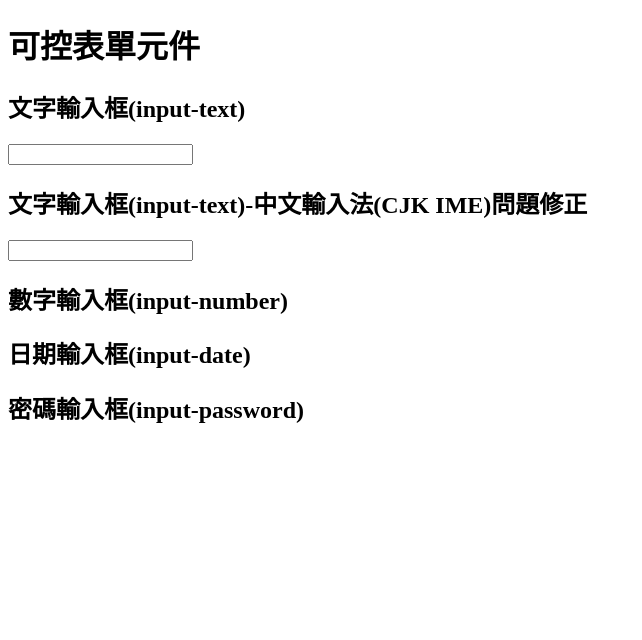
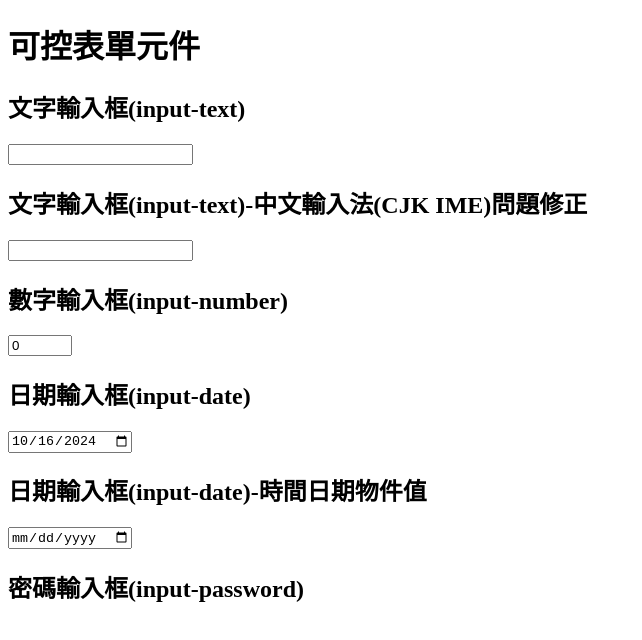
Before and after one commit to FrostAce52/next-base-main, a Next.js app: page /cs-1016/controlled-form in a window 1280 px wide. Shown: the top 640 px of the page, without its empty margins (0-642 px from the left). Built offline with nearby package versions, Linux system fonts and the light colour scheme.

Commit message:
controlled-form 02 date, number

```diff
--- a/components/controlled-form/my-input-text.js
+++ b/components/controlled-form/my-input-text.js
@@ -2,7 +2,21 @@ import React, { useState, useEffect } from 'react'
 import InputIME from './input-ime'
 
 export default function MyInputText(props) {
+  // input-text
   const [text, setText] = useState('')
+  // input-number
+  const [price, setPrice] = useState(0)
+  // input-date  (yyyy-mm-dd) ISO 8601
+  const [birth, setBirth] = useState('2024-10-16')
+  // 轉換函式
+  // 時間日期物件 ==> yyyy-mm-dd 字串
+  // sv (Swedish	svenska 瑞典語)，此語言使用的本地日期格式是ISO 8601
+  const dateToString = (date = null) =>
+    date instanceof Date ? date.toLocaleDateString('sv') : ''
+  // yyyy-mm-dd 字串 ==> 時間日期物件
+  const stringToDate = (str = '') => new Date(str)
+  // 時間日期物件(特殊物件，初始值可以用null或使用今天、某天)
+  const [inputDateObj, setInputDateObj] = useState(null)
 
   return (
     <>
@@ -19,15 +33,42 @@ export default function MyInputText(props) {
       <h2>文字輸入框(input-text)-中文輸入法(CJK IME)問題修正</h2>
       <InputIME
         type="text"
-        // 文字輸入框上呈現的是目前text狀態的值
         value={text}
-        // 文字輸入框使用者有輸入時，設定到狀態中
         onChange={(e) => {
           setText(e.target.value)
         }}
       />
       <h2>數字輸入框(input-number)</h2>
+      <input
+        min={0}
+        max={100}
+        step={2}
+        type="number"
+        value={price}
+        onChange={(e) => {
+          // 需要轉為數字資料類型再設定到狀態中
+          //setPrice(+e.target.value)
+          setPrice(Number(e.target.value))
+        }}
+      />
       <h2>日期輸入框(input-date)</h2>
+      <input
+        type="date"
+        value={birth}
+        onChange={(e) => {
+          setBirth(e.target.value)
+        }}
+      />
+      <h2>日期輸入框(input-date)-時間日期物件值</h2>
+      <input
+        type="date"
+        // 呈現時要轉換為yyyy-mm-dd字串
+        value={dateToString(inputDateObj)}
+        onChange={(e) => {
+          // 設定到狀態前要先轉換為時間日期物件
+          setInputDateObj(stringToDate(e.target.value))
+        }}
+      />
       <h2>密碼輸入框(input-password)</h2>
     </>
   )
```
